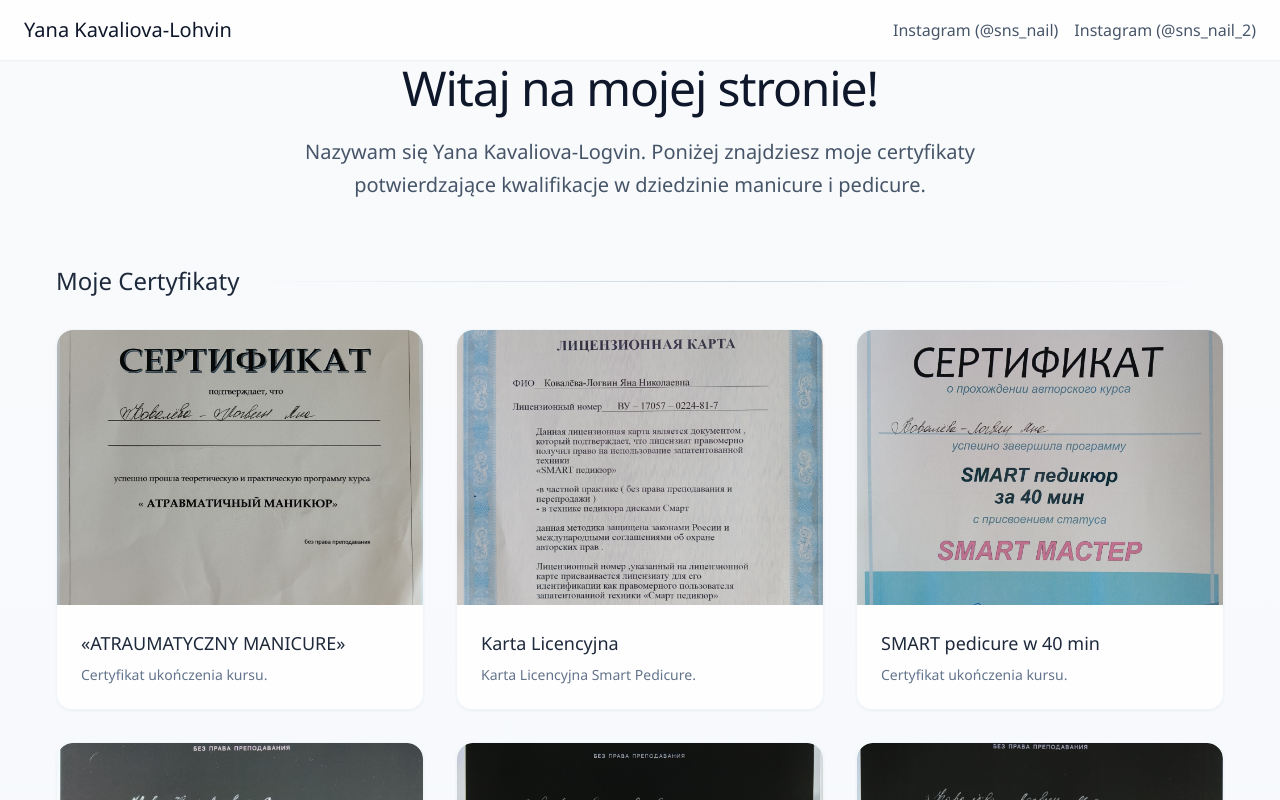
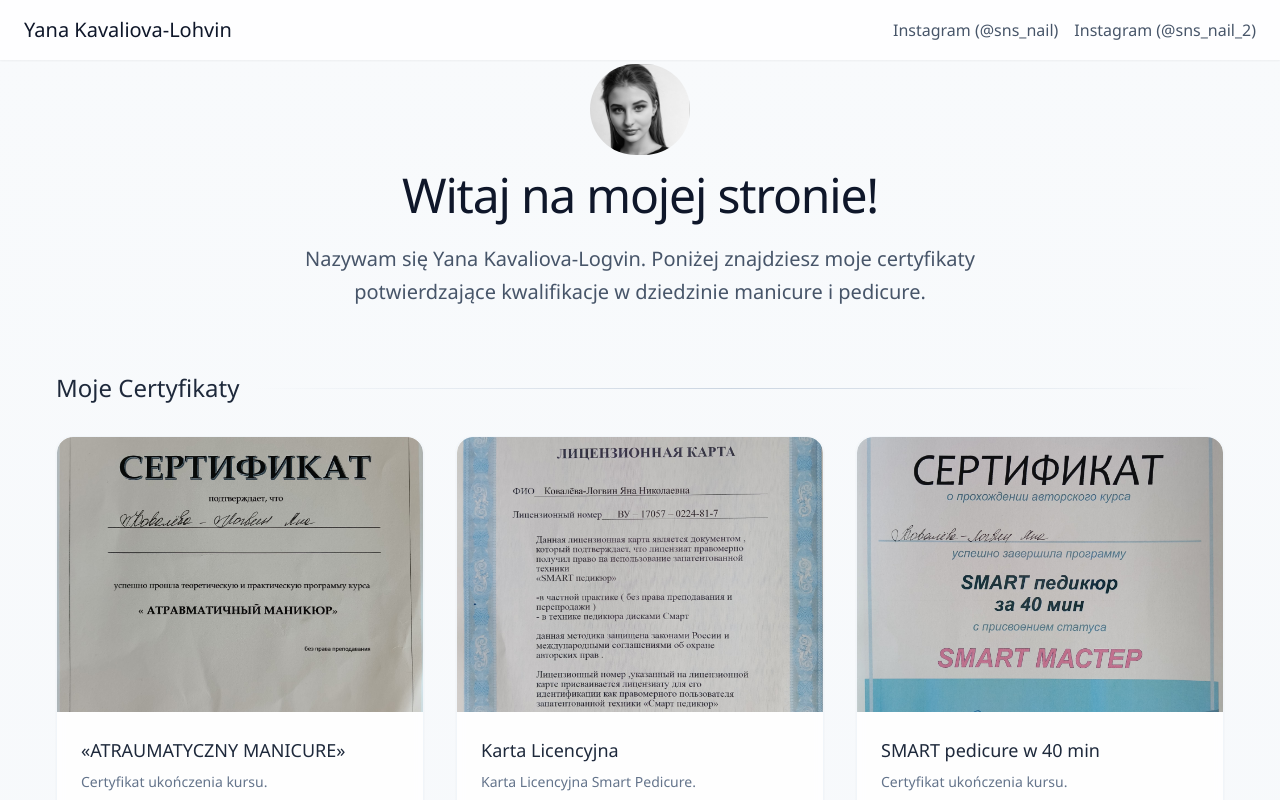
Before and after one commit to NikKowPHP/jana-next, a Next.js app: page / in a window 1280 px wide. Shown: the top 800 px of the page. Built offline with nearby package versions, Linux system fonts and the light colour scheme.

Commit message:
feat: update LandingPage with a personal photo and modify Header component layout

```diff
--- a/src/app/page.tsx
+++ b/src/app/page.tsx
@@ -20,6 +20,13 @@ export default function LandingPage() {
       <div className="mx-auto px-6 max-w-screen-xl py-16">
         {/* Hero Section */}
         <div className="text-center mb-16">
+          <Image
+            src="/personal_photos/Screenshot_4.png"
+            alt="Personal Photo"
+            width={100}
+            height={100}
+            className="mx-auto rounded-full mb-4"
+          />
           <h1 className="text-4xl sm:text-5xl font-medium text-slate-900 mb-6 tracking-tight">
             Witaj na mojej stronie!
           </h1>
--- a/src/components/Header.tsx
+++ b/src/components/Header.tsx
@@ -5,11 +5,7 @@ export default function Header() {
     <header className="bg-white/90 backdrop-blur-md shadow-soft-sm sticky top-0 z-50 w-full">
       <div className="container mx-auto px-4 sm:px-6 lg:px-8">
         <div className="flex items-center justify-between h-16">
-          <div className="flex items-center">
-            <Link href="/" className="text-xl font-semibold text-apple-gray-900 hover:text-apple-blue transition-colors">
-              Yana Kavaliova-Logvin
-            </Link>
-          </div>
+
           <nav className="hidden md:flex space-x-4">
             <Link href="/" className="text-apple-gray-600 hover:text-apple-blue px-3 py-2 rounded-md text-sm font-medium">
               Certyfikaty
```
